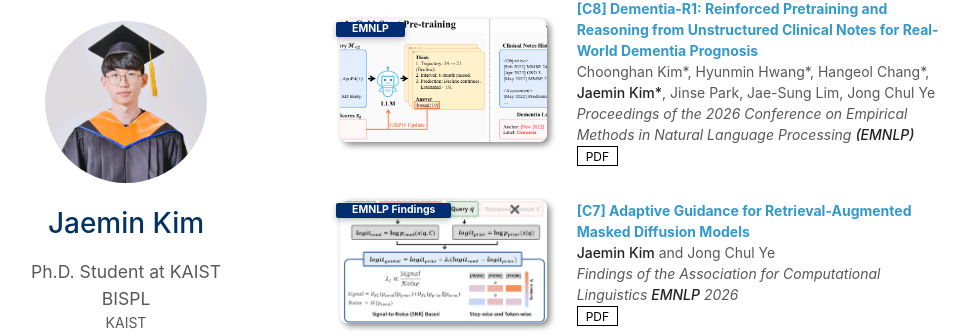
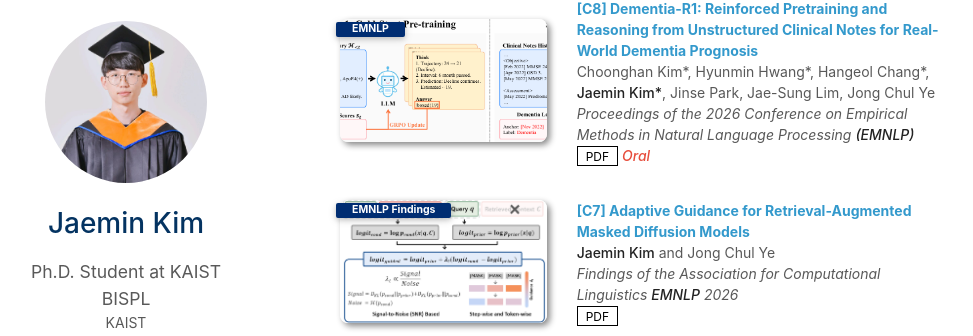
Before and after one commit to kjm981995/kjm981995.github.io, a Jekyll site: the page built from index.md, in a window 1280 px wide and 900 px high, scrolled down 831 px. Shown: the part 113-449 px from the top of the window, without its empty margins (150-1123 px from the left). Built offline with Jekyll 4.4.1, drawn with Linux system fonts in a browser that asks for light colours; a style sheet for code colours, icons or effects is not loaded; our own code applies the rules of GitHub Pages for plain Markdown files.

Commit message:
Update publications.yml

```diff
--- a/_data/publications.yml
+++ b/_data/publications.yml
@@ -6,6 +6,7 @@ main:
     conference: Proceedings of the 2026 Conference on Empirical Methods in Natural Language Processing <strong>(EMNLP)</strong>
     pdf: https://arxiv.org/abs/2601.03018
     image: ./assets/img/dementia_r1.png
+    notes: Oral
 
   - title: "[C7] Adaptive Guidance for Retrieval-Augmented Masked Diffusion Models"
     authors: <strong>Jaemin Kim</strong> and Jong Chul Ye
```
